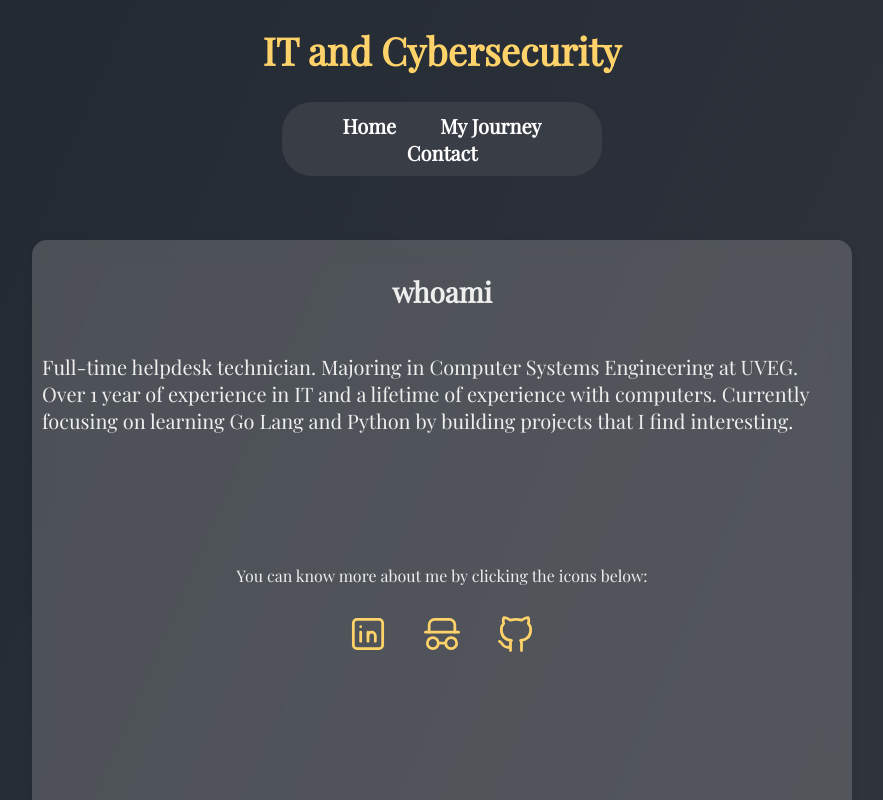
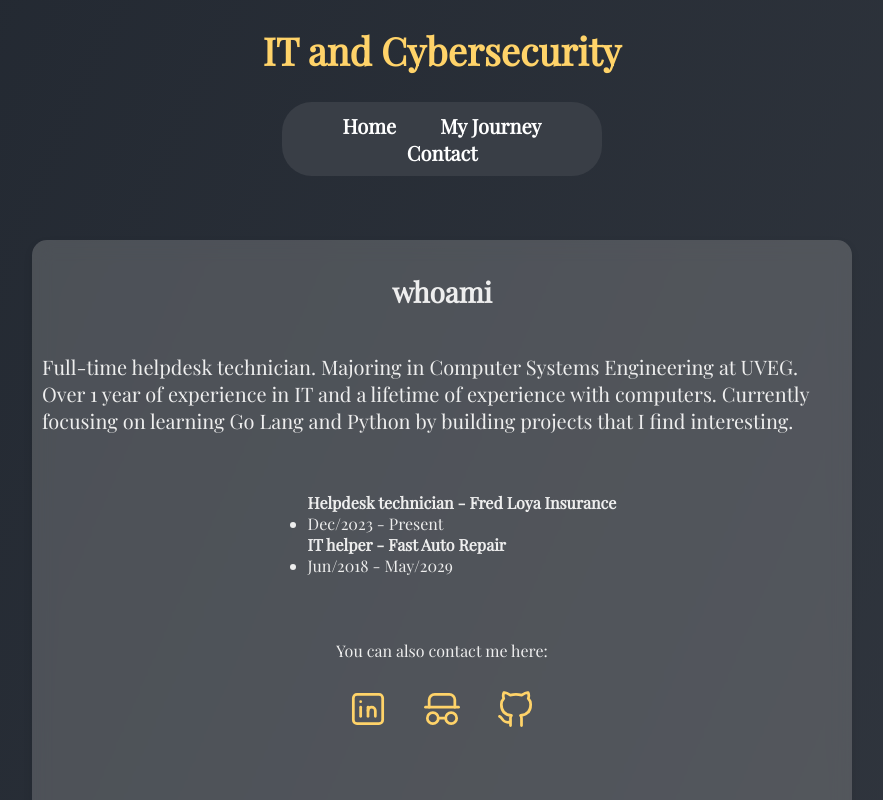
Before and after one commit to oscarracuna/website, a plain HTML site: page index.html in a window 1280 px wide. Shown: the top 800 px of the page, without its empty margins (198-1081 px from the left). Drawn offline with nearby package versions, Linux system fonts and the light colour scheme.

Commit message:
Added experience

```diff
--- a/index.html
+++ b/index.html
@@ -31,13 +31,16 @@
             Over 1 year of experience in IT and a lifetime of experience with computers.
             Currently focusing on learning Go Lang and Python by building projects that I find interesting.
         </p>
-        <br>
-        <br>
-        <br>
-        <br>
-        <br>
-        <p>
-        You can know more about me by clicking the icons below:
+        <p class="experience">
+          <ul>
+            <strong>Helpdesk technician - Fred Loya Insurance</strong>
+            <li>Dec/2023 - Present</li>
+            <strong>IT helper - Fast Auto Repair</strong>
+            <li>Jun/2018 - May/2029</li>
+          </ul>
+        </p>
+        <p id="" class="">
+        You can also contact me here:
         </p>
 
         <section class="icons">
@@ -79,8 +82,8 @@
                 <li>Foundations of Cybersecurity</li>
                 <li>Play it Safe: Manage Security Risks</li>
                 <li>Technical Support Fundamentals</li>
-            </ul>
-                <li><strong>Fortinet</strong></li>
+        </ul>
+            <li><strong>Fortinet</strong></li>
             <ul>
                 <li>FCF: Fortinet Certified Fundamentals Cybersecurity</li>
                 <li>FCA: Fortinet Cybersecurity Asociate</li>
```
